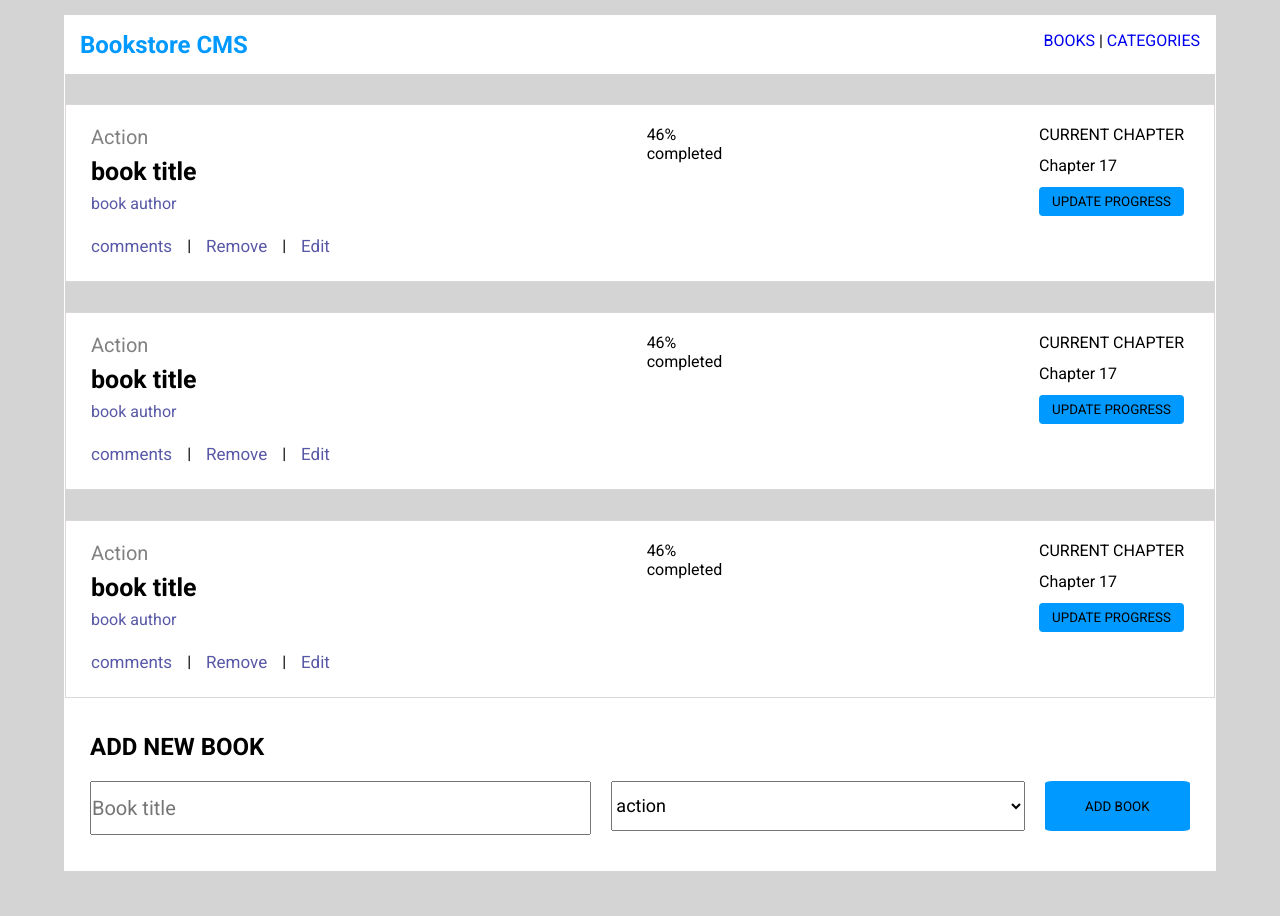
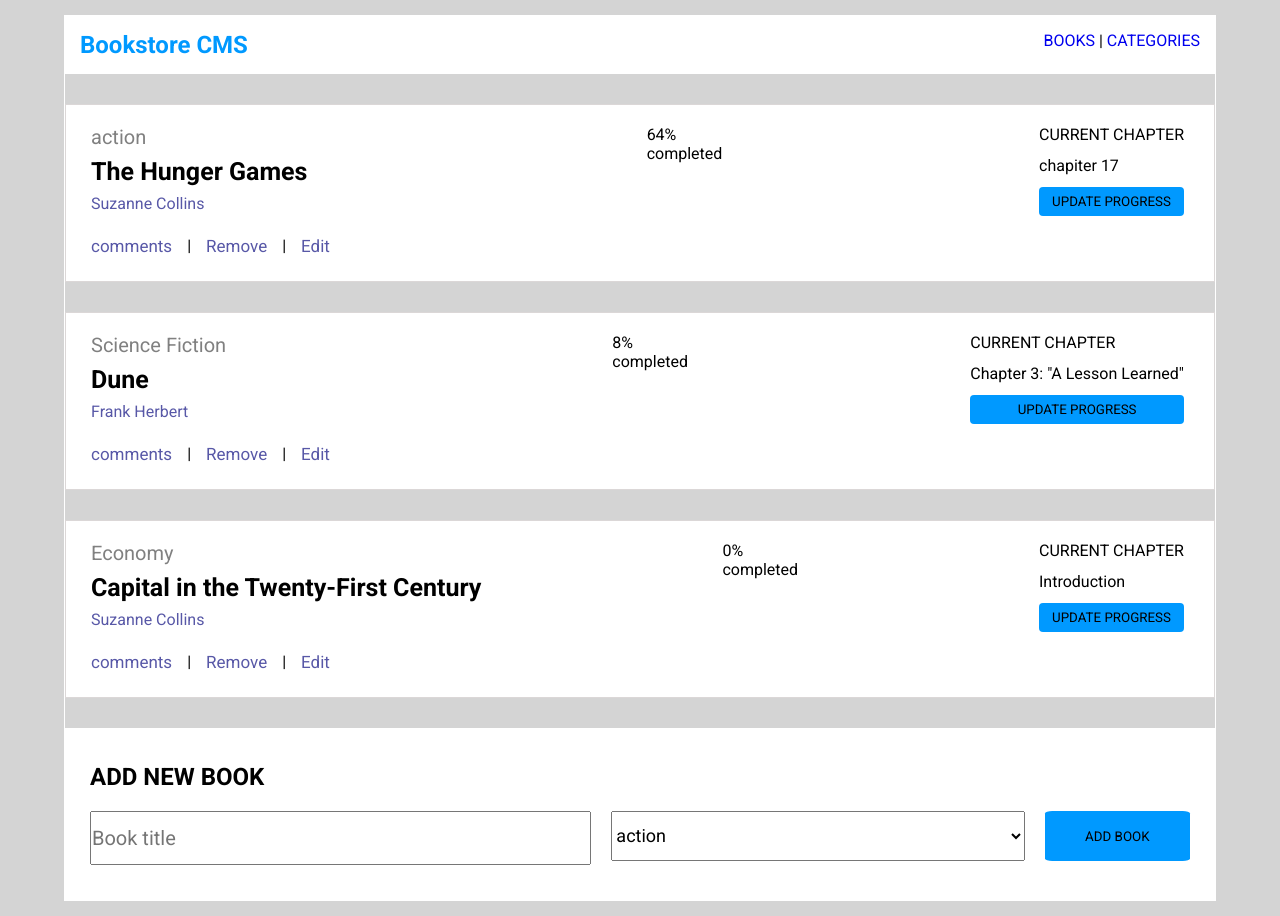
Before and after one commit to joffreynk/book-store, a React (Create React App) app: page / in a window 1280 px wide. Before the commit the page ends 886 px from the top, so only its background shows below. Built offline with nearby package versions, Linux system fonts and the light colour scheme.

Commit message:
add data to the app

```diff
--- a/src/App.js
+++ b/src/App.js
@@ -6,7 +6,6 @@ import {
 
 import Categories from './Categories';
 import Books from './component/Books';
-import Form from './component/Form';
 import Header from './component/Header';
 
 const books = [
@@ -16,23 +15,23 @@ const books = [
     author: 'Suzanne Collins',
     category: 'action',
     completed: 64,
-    chapiter: 'chapiter 17',
+    chapter: 'chapiter 17',
   },
   {
-    id: 1,
+    id: 2,
     title: 'Dune',
     author: 'Frank Herbert',
     category: 'Science Fiction',
     completed: 8,
-    chapiter: 'Chapter 3: "A Lesson Learned"',
+    chapter: 'Chapter 3: "A Lesson Learned"',
   },
   {
-    id: 1,
+    id: 3,
     title: 'Capital in the Twenty-First Century',
     author: 'Suzanne Collins',
     category: 'Economy',
     completed: 0,
-    chapiter: 'Introduction',
+    chapter: 'Introduction',
   },
 ];
 
@@ -46,7 +45,7 @@ function App() {
           <Route path="categories" element={<Categories />} />
         </Routes>
       </BrowserRouter>
-      <Form />
+
     </div>
   );
 }
--- a/src/Categories.js
+++ b/src/Categories.js
@@ -1,7 +1,9 @@
 import React from 'react';
 
 const Categories = () => (
-  <div>Categories component</div>
+  <div>
+    <button type="button" className="checkstatus">check status</button>
+  </div>
 );
 
 export default Categories;
--- a/src/component/Book.js
+++ b/src/component/Book.js
@@ -1,14 +1,41 @@
 import React from 'react';
+import PropTypes from 'prop-types';
 import BookInfo from './BookInfo';
 import CurrentBook from './CurrentBook';
 import Progress from './Progress';
 
-const Book = () => (
+const Book = ({
+  id,
+  title,
+  author,
+  category,
+  completed,
+  chapter,
+}) => (
   <div className="book inline-display">
-    <BookInfo />
-    <Progress />
-    <CurrentBook />
+    <BookInfo
+      id={id}
+      title={title}
+      author={author}
+      category={category}
+    />
+    <Progress
+      completed={completed}
+      id={id}
+    />
+    <CurrentBook
+      id={id}
+      chapter={chapter}
+    />
   </div>
 );
+Book.propTypes = {
+  id: PropTypes.number.isRequired,
+  title: PropTypes.string.isRequired,
+  author: PropTypes.string.isRequired,
+  completed: PropTypes.number.isRequired,
+  chapter: PropTypes.string.isRequired,
+  category: PropTypes.string.isRequired,
+};
 
 export default Book;
--- a/src/component/BookInfo.js
+++ b/src/component/BookInfo.js
@@ -1,20 +1,33 @@
 import React from 'react';
+import PropTypes from 'prop-types';
 
-const BookInfo = () => (
+const BookInfo = ({
+  title, author, category, id,
+}) => (
   <div className="bookinfo">
-    <p className="action">Action</p>
-    <p className="title">book title</p>
-    <p className="author">book author</p>
+    <p className="action">{category}</p>
+    <p className="title">{title}</p>
+    <p className="author">
+      {author}
+      {' '}
+    </p>
     <div className="changestatus">
-      <button type="button">comments</button>
+      <button type="button" id={`comment${id}`}>comments</button>
       {' '}
       |
-      <button type="button">Remove</button>
+      <button type="button" id={`remove${id}`}>Remove</button>
       {' '}
       |
-      <button type="button">Edit</button>
+      <button type="button" id={`edit${id}`}>Edit</button>
     </div>
   </div>
 );
 
+BookInfo.propTypes = {
+  id: PropTypes.number.isRequired,
+  title: PropTypes.string.isRequired,
+  author: PropTypes.string.isRequired,
+  category: PropTypes.string.isRequired,
+};
+
 export default BookInfo;
--- a/src/component/Books.js
+++ b/src/component/Books.js
@@ -1,15 +1,45 @@
 import React from 'react';
 import PropTypes from 'prop-types';
 import Book from './Book';
+import Form from './Form';
 
 const Books = ({ books }) => (
   <div className="books">
-    {books.map((book) => <Book key={book.id} />)}
+    {books.map((book) => {
+      const {
+        id,
+        title,
+        author,
+        category,
+        completed,
+        chapter,
+      } = book;
+      return (
+        <Book
+          key={book.id}
+          id={id}
+          title={title}
+          author={author}
+          category={category}
+          completed={completed}
+          chapter={chapter}
+        />
+      );
+    })}
+    <Form />
   </div>
 );
 
 Books.propTypes = {
-  books: PropTypes.instanceOf().isRequired,
+  books: PropTypes.arrayOf(PropTypes.shape(
+    {
+      id: PropTypes.number.isRequired,
+      title: PropTypes.string.isRequired,
+      author: PropTypes.string.isRequired,
+      completed: PropTypes.number.isRequired,
+      chapter: PropTypes.string.isRequired,
+    },
+  )).isRequired,
 };
 
 export default Books;
--- a/src/component/CurrentBook.js
+++ b/src/component/CurrentBook.js
@@ -1,11 +1,17 @@
 import React from 'react';
+import PropTypes from 'prop-types';
 
-const CurrentBook = () => (
+const CurrentBook = ({ id, chapter }) => (
   <div className="updateprogress">
     <p className="cuurent">CURRENT CHAPTER</p>
-    <p className="chapter">Chapter 17</p>
-    <button type="button" className="updateprogressbtn">UPDATE PROGRESS</button>
+    <p className="chapter">{chapter}</p>
+    <button type="button" className="updateprogressbtn" id={`update${id}`}>UPDATE PROGRESS</button>
   </div>
 );
 
+CurrentBook.propTypes = {
+  id: PropTypes.number.isRequired,
+  chapter: PropTypes.string.isRequired,
+};
+
 export default CurrentBook;
--- a/src/component/Progress.js
+++ b/src/component/Progress.js
@@ -1,10 +1,19 @@
 import React from 'react';
+import PropTypes from 'prop-types';
 
-const Progress = () => (
+const Progress = ({ id, completed }) => (
   <div className="progress">
-    <p>46%</p>
+    <p id={`progress${id}`}>
+      {completed}
+      %
+    </p>
     <p>completed</p>
   </div>
 );
 
+Progress.propTypes = {
+  id: PropTypes.number.isRequired,
+  completed: PropTypes.number.isRequired,
+};
+
 export default Progress;
--- a/src/index.css
+++ b/src/index.css
@@ -36,6 +36,10 @@ body {
   margin-top: 15px;
   display: flex;
   gap: 15px;
+}
+
+button {
+  cursor: pointer;
 }
 
 .changestatus button {
@@ -124,3 +128,10 @@ a {
   border: none;
   border-radius: 5%;
 }
+
+.checkstatus {
+  padding: 20px;
+  font-size: 25px;
+  border: none;
+  border-radius: 15px;
+}
```
